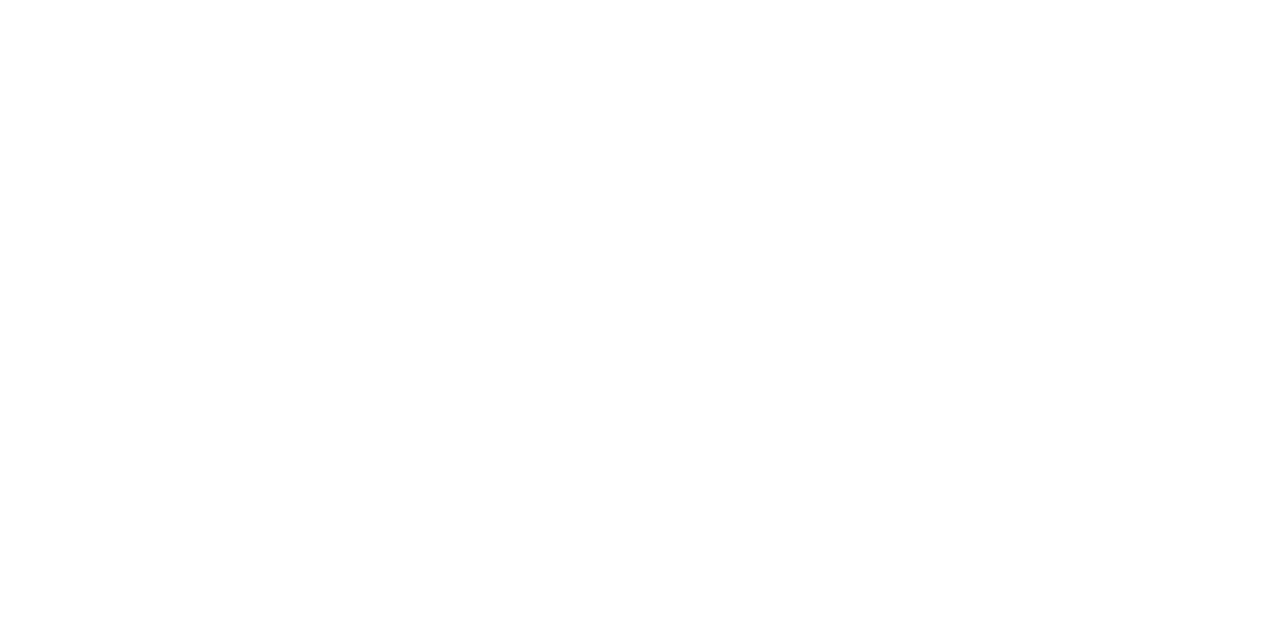
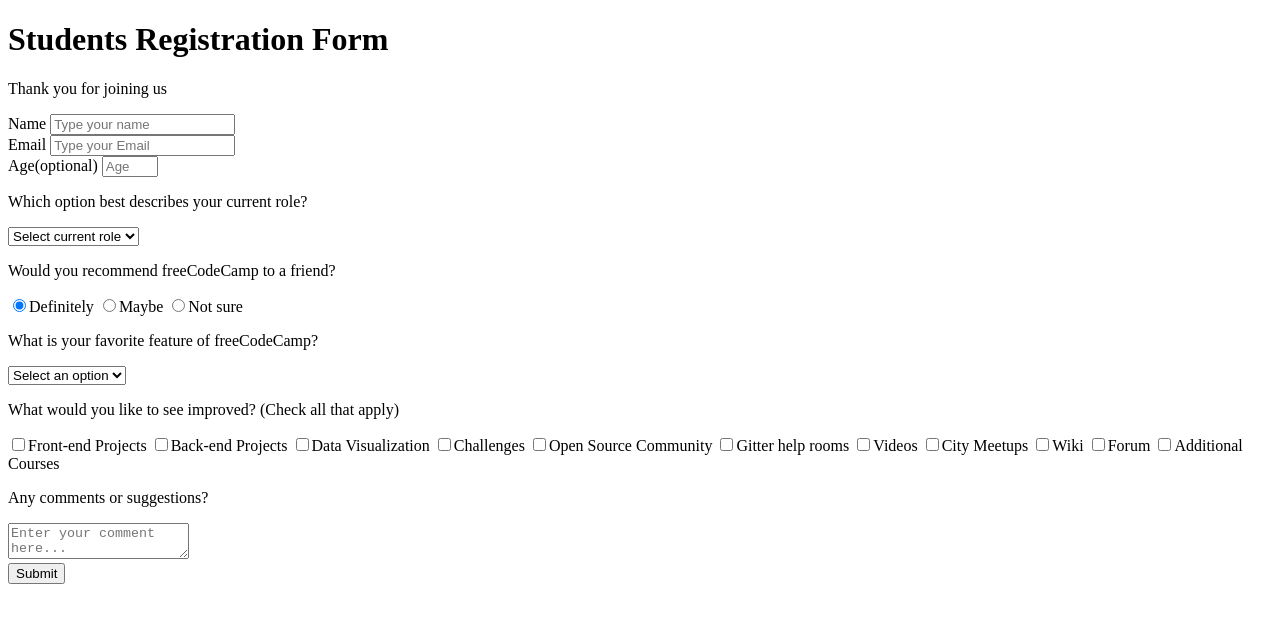
Before and after one commit to EddyShimwa/eddy-suliman, a plain HTML site: page index.html in a window 1280 px wide. Drawn offline with Linux system fonts and the light colour scheme.

Commit message:
added content to index.html

```diff
--- a/index.html
+++ b/index.html
@@ -7,20 +7,218 @@
   </head>
 
   <body>
-    <script src="https://cdn.freecodecamp.org/testable-projects-fcc/v1/bundle.js"></script>
+    <div class="container">
+      <header class="header">
+        <h1 id="title" class="text-center">Students Registration Form</h1>
+        <p id="description" class="description text-center">
+          Thank you for joining us
+        </p>
+      </header>
+      <form id="survey-form">
+        <div class="form-group">
+          <label id="name-label" for="name">Name</label>
+          <input
+            type="text"
+            name="name"
+            id="name"
+            class="form-control"
+            placeholder="Type your name"
+            required
+          />
+        </div>
+        <div class="form-group">
+          <label id="email-label" for="email">Email</label>
+          <input
+            type="email"
+            name="email"
+            id="email"
+            class="form-control"
+            placeholder="Type your Email"
+            required
+          />
+        </div>
+        <div class="form-group">
+          <label id="number-label" for="number"
+            >Age<span class="clue">(optional)</span></label
+          >
+          <input
+            type="number"
+            name="age"
+            id="number"
+            min="10"
+            max="99"
+            class="form-control"
+            placeholder="Age"
+          />
+        </div>
+        <div class="form-group">
+          <p>Which option best describes your current role?</p>
+          <select id="dropdown" name="role" class="form-control" required>
+            <option disabled selected value>Select current role</option>
+            <option value="student">Student</option>
+            <option value="job">Full Time Job</option>
+            <option value="learner">Full Time Learner</option>
+            <option value="preferNo">Prefer not to say</option>
+            <option value="other">Other</option>
+          </select>
+        </div>
 
-    <!--
+        <div class="form-group">
+          <p>Would you recommend freeCodeCamp to a friend?</p>
+          <label>
+            <input
+              name="user-recommend"
+              value="definitely"
+              type="radio"
+              class="input-radio"
+              checked
+            />Definitely</label
+          >
+          <label>
+            <input
+              name="user-recommend"
+              value="maybe"
+              type="radio"
+              class="input-radio"
+            />Maybe</label
+          >
 
-    Hello Camper!
+          <label
+            ><input
+              name="user-recommend"
+              value="not-sure"
+              type="radio"
+              class="input-radio"
+            />Not sure</label
+          >
+        </div>
 
-    For now, the test suite only works in Chrome!
-    Please read the README below in the JS Editor before beginning.
-    Feel free to delete this message once you have read it.
-    Good luck and Happy Coding!
+        <div class="form-group">
+          <p>
+            What is your favorite feature of freeCodeCamp?
+          </p>
+          <select id="most-like" name="mostLike" class="form-control" required>
+            <option disabled selected value>Select an option</option>
+            <option value="challenges">Challenges</option>
+            <option value="projects">Projects</option>
+            <option value="community">Community</option>
+            <option value="openSource">Open Source</option>
+          </select>
+        </div>
 
-    - The freeCodeCamp Team
+        <div class="form-group">
+          <p>
+            What would you like to see improved?
+            <span class="clue">(Check all that apply)</span>
+          </p>
 
-    -->
-    <script  src="js/index.js"></script>
+          <label
+            ><input
+              name="prefer"
+              value="front-end-projects"
+              type="checkbox"
+              class="input-checkbox"
+            />Front-end Projects</label
+          >
+          <label>
+            <input
+              name="prefer"
+              value="back-end-projects"
+              type="checkbox"
+              class="input-checkbox"
+            />Back-end Projects</label
+          >
+          <label
+            ><input
+              name="prefer"
+              value="data-visualization"
+              type="checkbox"
+              class="input-checkbox"
+            />Data Visualization</label
+          >
+          <label
+            ><input
+              name="prefer"
+              value="challenges"
+              type="checkbox"
+              class="input-checkbox"
+            />Challenges</label
+          >
+          <label
+            ><input
+              name="prefer"
+              value="open-source-community"
+              type="checkbox"
+              class="input-checkbox"
+            />Open Source Community</label
+          >
+          <label
+            ><input
+              name="prefer"
+              value="gitter-help-rooms"
+              type="checkbox"
+              class="input-checkbox"
+            />Gitter help rooms</label
+          >
+          <label
+            ><input
+              name="prefer"
+              value="videos"
+              type="checkbox"
+              class="input-checkbox"
+            />Videos</label
+          >
+          <label
+            ><input
+              name="prefer"
+              value="city-meetups"
+              type="checkbox"
+              class="input-checkbox"
+            />City Meetups</label
+          >
+          <label
+            ><input
+              name="prefer"
+              value="wiki"
+              type="checkbox"
+              class="input-checkbox"
+            />Wiki</label
+          >
+          <label
+            ><input
+              name="prefer"
+              value="forum"
+              type="checkbox"
+              class="input-checkbox"
+            />Forum</label
+          >
+          <label
+            ><input
+              name="prefer"
+              value="additional-courses"
+              type="checkbox"
+              class="input-checkbox"
+            />Additional Courses</label
+          >
+        </div>
+
+        <div class="form-group">
+          <p>Any comments or suggestions?</p>
+          <textarea
+            id="comments"
+            class="input-textarea"
+            name="comment"
+            placeholder="Enter your comment here..."
+          ></textarea>
+        </div>
+
+        <div class="form-group">
+          <button type="submit" id="submit" class="submit-button">
+            Submit
+          </button>
+        </div>
+      </form>
+    </div>
+
   </body>
 </html>
```
Also changed, not shown: img/work.jpg (added).
